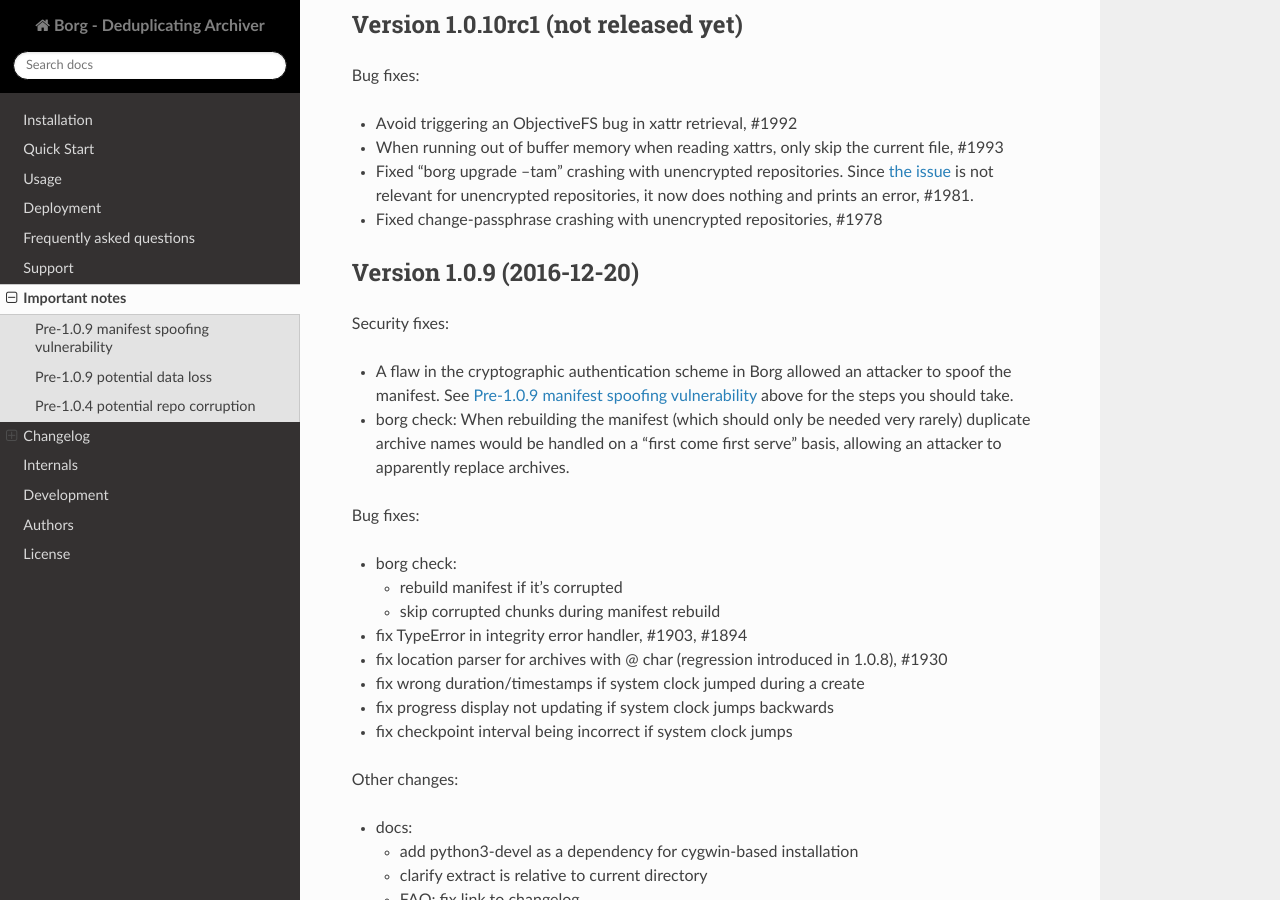
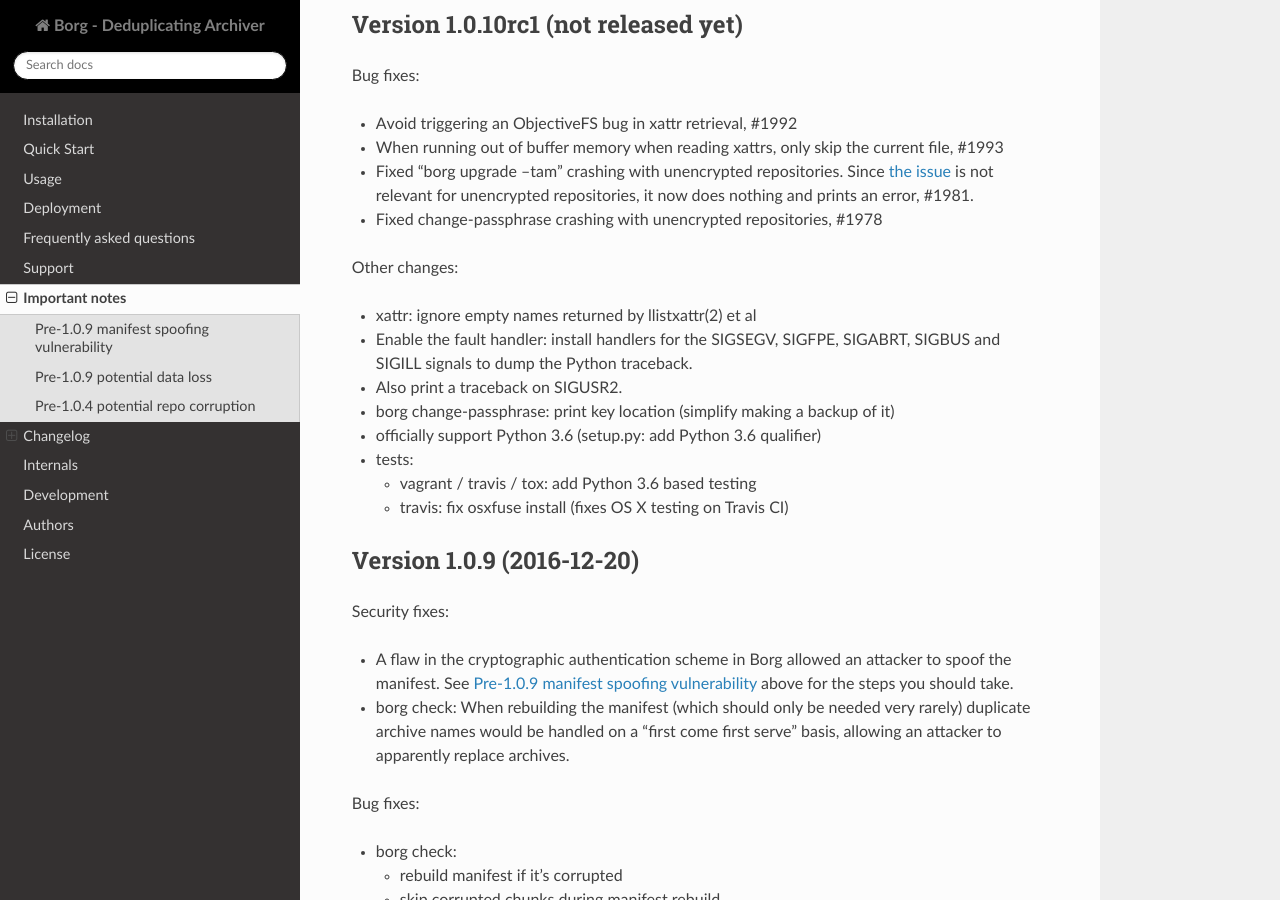
Before and after one commit to borgbackup/borg, a Sphinx documentation site: the page built from docs/changes.rst, in a window 1280 px wide and 900 px high, scrolled down 2787 px. Built offline with Sphinx 7.4.7 and the Read the Docs theme 2.0.0, drawn with Linux system fonts in a browser that asks for light colours; pages that are not in the unit, such as notebooks, are missing from menus; the version number could not be read and is left out.

Commit message:
update CHANGES (1.0-maint)

```diff
--- a/docs/changes.rst
+++ b/docs/changes.rst
@@ -132,10 +132,26 @@
 Bug fixes:
 
 - Avoid triggering an ObjectiveFS bug in xattr retrieval, #1992
-- When running out of buffer memory when reading xattrs, only skip the current file, #1993
-- Fixed "borg upgrade --tam" crashing with unencrypted repositories. Since :ref:`the issue <tam_vuln>` is
-  not relevant for unencrypted repositories, it now does nothing and prints an error, #1981.
+- When running out of buffer memory when reading xattrs, only skip the
+  current file, #1993
+- Fixed "borg upgrade --tam" crashing with unencrypted repositories. Since
+  :ref:`the issue <tam_vuln>` is not relevant for unencrypted repositories,
+  it now does nothing and prints an error, #1981.
 - Fixed change-passphrase crashing with unencrypted repositories, #1978
+
+Other changes:
+
+- xattr: ignore empty names returned by llistxattr(2) et al
+- Enable the fault handler: install handlers for the SIGSEGV, SIGFPE, SIGABRT,
+  SIGBUS and SIGILL signals to dump the Python traceback.
+- Also print a traceback on SIGUSR2.
+- borg change-passphrase: print key location (simplify making a backup of it)
+- officially support Python 3.6 (setup.py: add Python 3.6 qualifier)
+- tests:
+
+  - vagrant / travis / tox: add Python 3.6 based testing
+  - travis: fix osxfuse install (fixes OS X testing on Travis CI)
+
 
 Version 1.0.9 (2016-12-20)
 --------------------------
```
